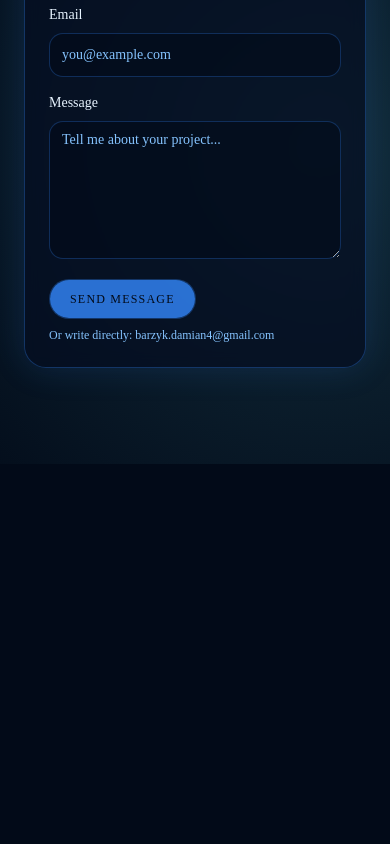
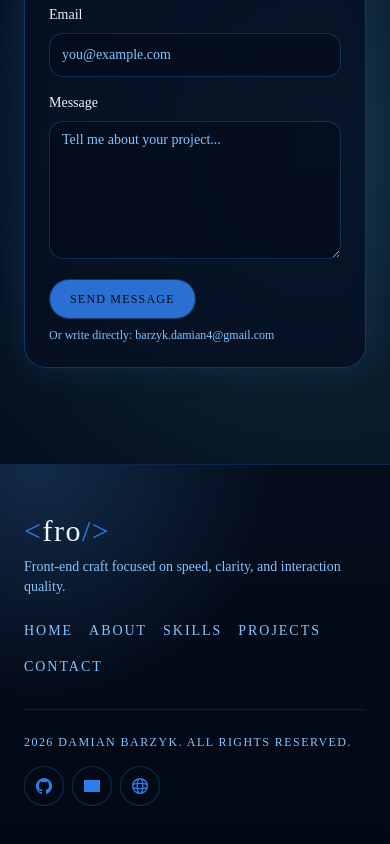
Before and after one commit to frooooooo7/portfolio, a Next.js app: page / in a window 390 px wide. Shown: the part 9177-10021 px from the top of the page. Before the commit the page ends 9641 px from the top, so only its background shows below. Built offline with nearby package versions, Linux system fonts and the light colour scheme; grey boxes are pictures that could not be loaded.

Commit message:
feat: footer

```diff
--- a/app/page.tsx
+++ b/app/page.tsx
@@ -1,5 +1,6 @@
 import { AboutSection } from "@/components/about-section";
 import { ContactSection } from "@/components/contact-section";
+import { FooterSection } from "@/components/footer-section";
 import { Navbar } from "@/components/navbar";
 import { HeroSection } from "@/components/hero-page/hero-section";
 import { ProjectsSection } from "@/components/projects-section";
@@ -14,6 +15,7 @@ export default function Home() {
       <SkillsSection />
       <ProjectsSection />
       <ContactSection />
+      <FooterSection />
     </div>
   );
 }
--- /dev/null
+++ b/components/footer-section/footer-data.ts
@@ -0,0 +1,36 @@
+export type FooterNavItem = {
+  label: string;
+  href: string;
+};
+
+export type FooterSocialItem = {
+  label: string;
+  href: string;
+  iconSrc: string;
+};
+
+export const footerNavItems: FooterNavItem[] = [
+  { label: "Home", href: "#home" },
+  { label: "About", href: "#about" },
+  { label: "Skills", href: "#skills" },
+  { label: "Projects", href: "#projects" },
+  { label: "Contact", href: "#contact" },
+];
+
+export const footerSocialItems: FooterSocialItem[] = [
+  {
+    label: "GitHub",
+    href: "https://github.com",
+    iconSrc: "/github-142-svgrepo-com.svg",
+  },
+  {
+    label: "Discord",
+    href: "https://discord.com/users/fro7777",
+    iconSrc: "/discord-svgrepo-com.svg",
+  },
+  {
+    label: "Website",
+    href: "#home",
+    iconSrc: "/globe.svg",
+  },
+];
--- /dev/null
+++ b/components/footer-section/footer-section.tsx
@@ -0,0 +1,101 @@
+"use client";
+
+import {
+  footerNavItems,
+  footerSocialItems,
+} from "@/components/footer-section/footer-data";
+import { createFooterSectionMotion } from "@/components/footer-section/motion/footer-section-motion";
+import { motion, useReducedMotion } from "framer-motion";
+
+export function FooterSection() {
+  const prefersReducedMotion = useReducedMotion() ?? false;
+  const { revealUp, staggerGroup } =
+    createFooterSectionMotion(prefersReducedMotion);
+  const currentYear = new Date().getFullYear();
+
+  return (
+    <motion.footer
+      className="relative isolate overflow-hidden border-t border-primary/25 px-6 py-12"
+      initial="hidden"
+      whileInView="show"
+      viewport={{ once: true, amount: 0.2 }}
+      variants={staggerGroup}
+    >
+      <div className="pointer-events-none absolute inset-0 -z-10 bg-[radial-gradient(circle_at_10%_0%,rgba(81,164,255,0.2),transparent_45%),linear-gradient(180deg,rgba(5,14,30,0.7),rgba(2,9,20,0.95))]" />
+
+      <div className="mx-auto flex w-full max-w-6xl flex-col gap-8">
+        <motion.div
+          className="flex flex-col items-start justify-between gap-6 md:flex-row md:items-center"
+          variants={revealUp}
+        >
+          <div>
+            <p className="text-3xl tracking-wider">
+              <span className="text-primary">&lt;</span>
+              <span className="text-foreground">fro</span>
+              <span className="text-primary">/&gt;</span>
+            </p>
+            <p className="mt-2 text-sm text-muted-foreground">
+              Front-end craft focused on speed, clarity, and interaction quality.
+            </p>
+          </div>
+
+          <motion.nav
+            className="flex flex-wrap items-center gap-4 md:gap-5"
+            variants={staggerGroup}
+            aria-label="Footer navigation"
+          >
+            {footerNavItems.map((item) => (
+              <motion.a
+                key={item.label}
+                href={item.href}
+                className="text-sm uppercase tracking-[0.14em] text-muted-foreground transition-colors hover:text-primary"
+                variants={revealUp}
+              >
+                {item.label}
+              </motion.a>
+            ))}
+          </motion.nav>
+        </motion.div>
+
+        <motion.div
+          className="flex flex-col items-start justify-between gap-4 border-t border-primary/20 pt-6 sm:flex-row sm:items-center"
+          variants={revealUp}
+        >
+          <p className="text-xs uppercase tracking-[0.12em] text-muted-foreground">
+            {currentYear} Damian Barzyk. All rights reserved.
+          </p>
+
+          <motion.div className="flex items-center gap-2" variants={staggerGroup}>
+            {footerSocialItems.map((item) => (
+              <motion.a
+                key={item.label}
+                href={item.href}
+                target={item.href.startsWith("http") ? "_blank" : undefined}
+                rel={item.href.startsWith("http") ? "noreferrer" : undefined}
+                title={item.label}
+                aria-label={item.label}
+                className="flex size-10 items-center justify-center rounded-full border border-primary/30 bg-background/50 text-primary transition-colors hover:border-primary/50 hover:bg-primary hover:text-primary-foreground"
+                variants={revealUp}
+              >
+                <span
+                  className="size-4 bg-current"
+                  style={{
+                    WebkitMaskImage: `url(${item.iconSrc})`,
+                    maskImage: `url(${item.iconSrc})`,
+                    WebkitMaskSize: "contain",
+                    maskSize: "contain",
+                    WebkitMaskPosition: "center",
+                    maskPosition: "center",
+                    WebkitMaskRepeat: "no-repeat",
+                    maskRepeat: "no-repeat",
+                  }}
+                  aria-hidden="true"
+                />
+              </motion.a>
+            ))}
+          </motion.div>
+        </motion.div>
+      </div>
+    </motion.footer>
+  );
+}
--- /dev/null
+++ b/components/footer-section/index.ts
@@ -0,0 +1 @@
+export { FooterSection } from "@/components/footer-section/footer-section";
--- /dev/null
+++ b/components/footer-section/motion/footer-section-motion.ts
@@ -0,0 +1,29 @@
+import type { Transition, Variants } from "framer-motion";
+
+type FooterSectionMotion = {
+  revealUp: Variants;
+  staggerGroup: Variants;
+};
+
+export function createFooterSectionMotion(
+  prefersReducedMotion: boolean,
+): FooterSectionMotion {
+  const baseTransition: Transition = prefersReducedMotion
+    ? { duration: 0 }
+    : { duration: 0.65, ease: [0.22, 1, 0.36, 1] };
+
+  return {
+    revealUp: {
+      hidden: { opacity: 0, y: prefersReducedMotion ? 0 : 20 },
+      show: { opacity: 1, y: 0, transition: baseTransition },
+    },
+    staggerGroup: {
+      hidden: {},
+      show: {
+        transition: prefersReducedMotion
+          ? { duration: 0 }
+          : { staggerChildren: 0.06, delayChildren: 0.05 },
+      },
+    },
+  };
+}
```
